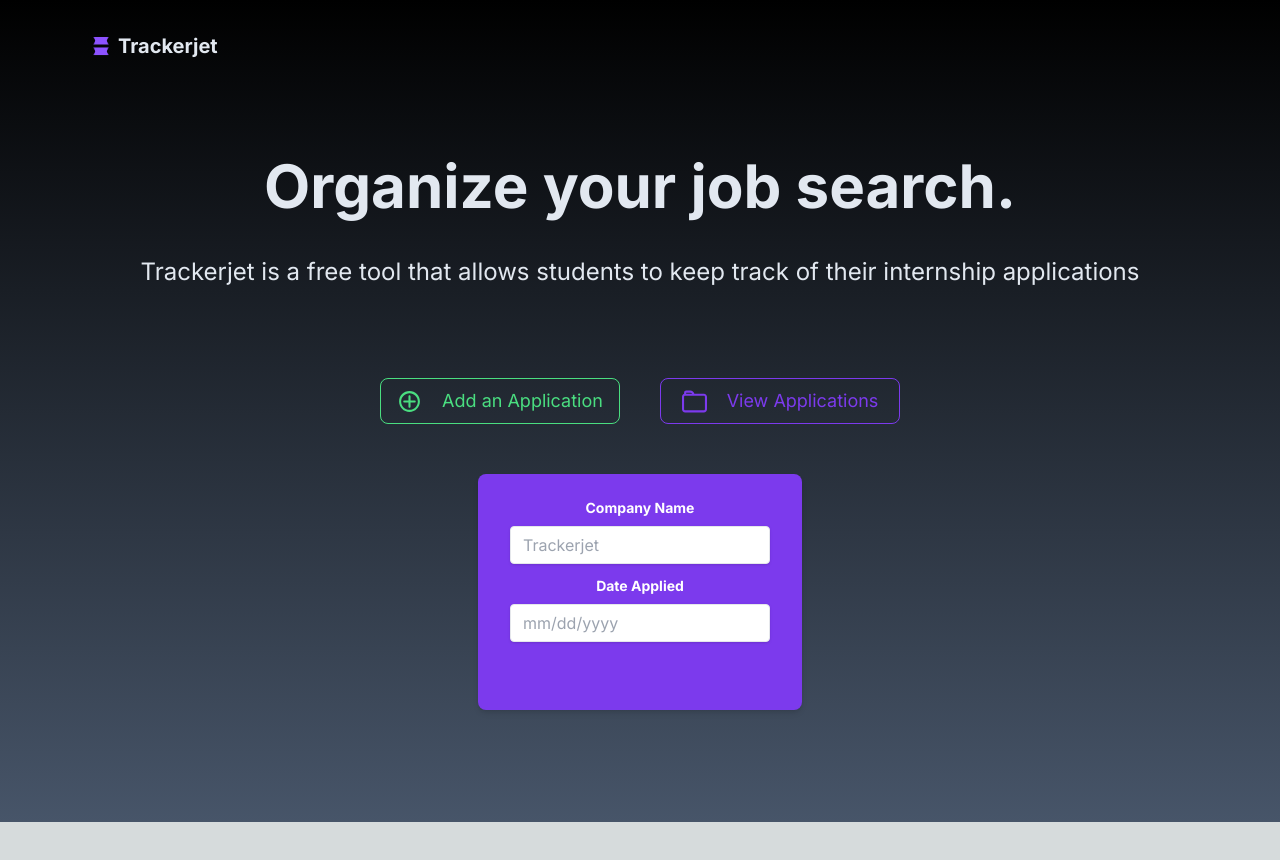
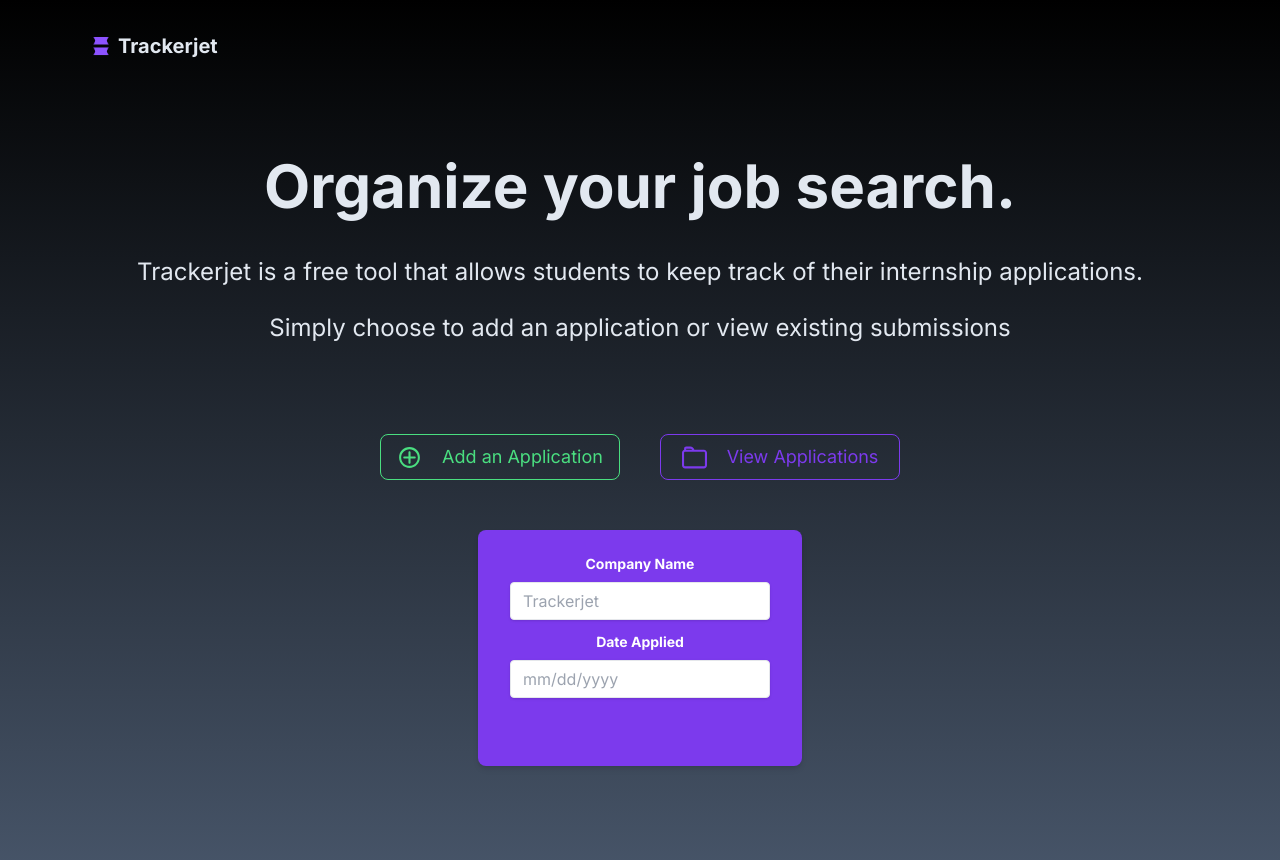
Before and after one commit to DanielLai20/Trackerjet, a Next.js app: page / in a window 1280 px wide. Shown: the top 860 px of the page. Before the commit the page ends 822 px from the top, so only its background shows below. Built offline with nearby package versions, Linux system fonts and the light colour scheme.

Commit message:
added text to homepage

```diff
--- a/app/page.tsx
+++ b/app/page.tsx
@@ -23,14 +23,21 @@ export default function Home() {
           Organize your job search.
         </motion.h1>
         <motion.h2
+        className="text-2xl text-bold text-slate-200 mb-6"
+        initial= {{ opacity : 0}}
+        animate={{ opacity: 1, y: 20 }}
+        transition={{ ease: "easeOut", duration: 1}}
+        >
+          Trackerjet is a free tool that allows students to keep track of their internship applications.
+        </motion.h2>
+        <motion.h2
         className="text-2xl text-bold text-slate-200"
         initial= {{ opacity : 0}}
         animate={{ opacity: 1, y: 20 }}
         transition={{ ease: "easeOut", duration: 1}}
         >
-          Trackerjet is a free tool that allows students to keep track of their internship applications
+          Simply choose to add an application or view existing submissions
         </motion.h2>
-
         {/*add and view applications buttons*/}
         <div className="flex justify-center items-center pt-20 mb-10">
           <motion.button
--- a/components/nav.tsx
+++ b/components/nav.tsx
@@ -6,7 +6,7 @@ import { motion } from 'framer-motion';
 
 const Nav = () => {
     return (
-        <nav className="fixed top-0 left-0 w-full z-10 bg-transparent px-20 py-4">
+        <nav className="fixed top-0 left-0 right-0 w-full z-10 bg-transparent px-20 py-4">
             <div className="flex justify-start items-center py-4 px-4">
                 <Image
                     src={Logo}
```
